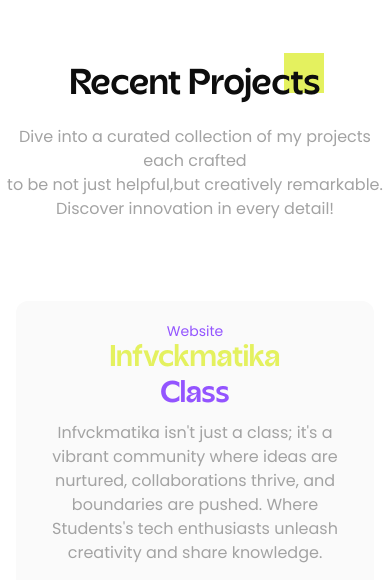
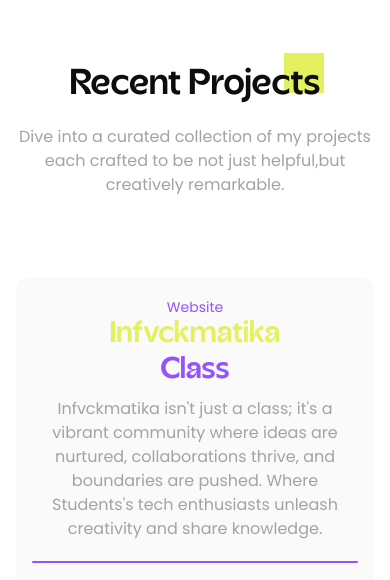
Before and after one commit to Ilhanhj/ilhanhj-portfolio-v2, a website: page index.html in a window 390 px wide. Shown: the part 2680-3260 px from the top of the page. Drawn offline with nearby package versions, Linux system fonts and the light colour scheme.

Commit message:
make desc title more responsive

```diff
--- a/index.html
+++ b/index.html
@@ -323,10 +323,9 @@
         <h1 class="title-section" data-aos="fade-up" data-aos-offset="200" data-aos-duration="500">Recent Projects <span
                 class="rectangle"></span>
         </h1>
-        <p class="text-md lg:text-sm text-neutral-400 text-center mb-20" data-aos="fade-up" data-aos-offset="200"
-            data-aos-duration="1000">Dive into a curated collection of my projects each crafted
-            <br>to
-            be not just helpful,but creatively remarkable. Discover innovation in every detail!
+        <p class="text-md lg:text-sm px-4 text-neutral-400 text-center mb-20" data-aos="fade-up" data-aos-offset="200"
+            data-aos-duration="1000">Dive into a curated collection of my projects each crafted to
+            be not just helpful,but creatively remarkable.
         </p>
         <div class="container mx-auto px-4">
             <!-- Projects 1 -->
@@ -522,7 +521,7 @@
         <h1 class="title-section" data-aos="fade-up" data-aos-offset="200" data-aos-duration="500">What I Do<span
                 class="rectangle"></span>
         </h1>
-        <p class="text-md lg:text-sm text-neutral-400 text-center mb-20" data-aos="fade-up" data-aos-offset="200"
+        <p class="text-md lg:text-sm px-4 text-neutral-400 text-center mb-20" data-aos="fade-up" data-aos-offset="200"
             data-aos-duration="1000">Committed to Breathing Life into Your Ideas
             with Striking Design Solutions.
         </p>
```
Also changed, not shown: dist/output.css.
